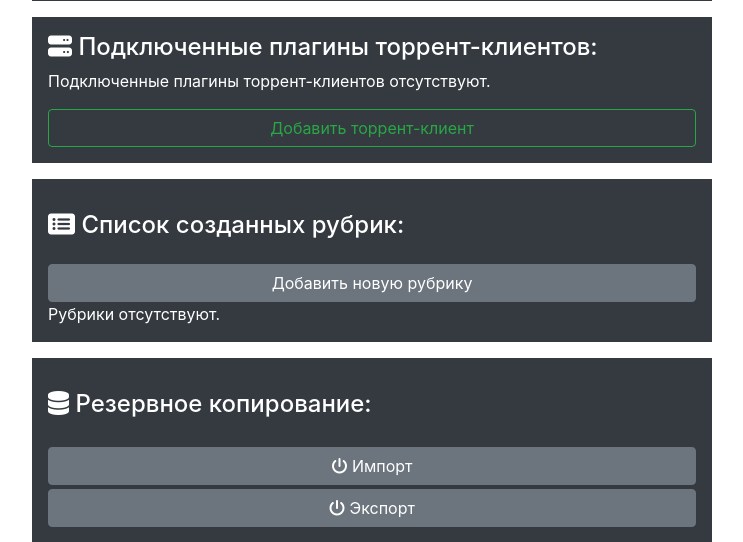
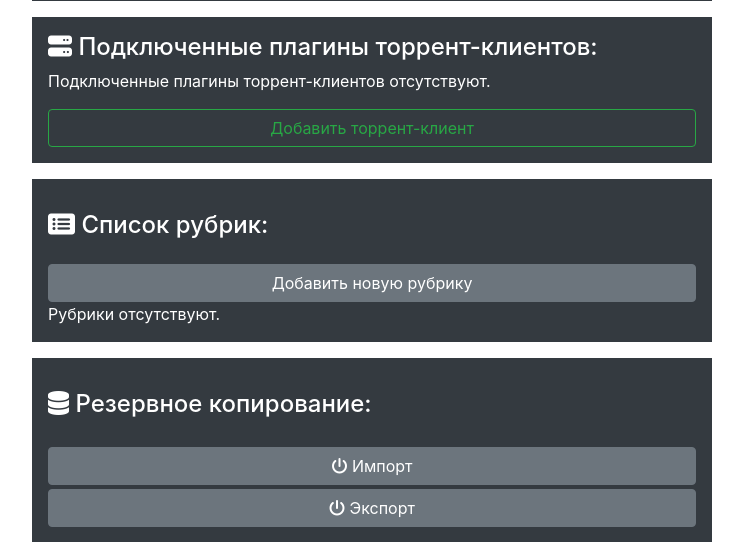
Before and after one commit to iforvard/pyMediaManager, a Django app: template main/templates/main/settings_base.html in a window 1280 px wide. Shown: the part 761-1303 px from the top of the page, without its empty margins (268-1011 px from the left). Run offline with Django 3.2, Linux system fonts and the light colour scheme; the template is opened without the code that fills it, so the values that code supplies are empty; some libraries are stand-ins or nearby versions.

Commit message:
upd-backend

```diff
--- a/main/templates/main/settings_base.html
+++ b/main/templates/main/settings_base.html
@@ -88,7 +88,7 @@
 <div class="container mt-3 p-3 mb-2 bg-dark text-white">
     <div class="mt-3 row">
         <div class="col">
-            <h4><i class="fas fa-list-alt"></i> Список созданных рубрик:</h4>
+            <h4><i class="fas fa-list-alt"></i> Список рубрик:</h4>
         </div>
     </div>
     <div class="mt-3 row">
```
